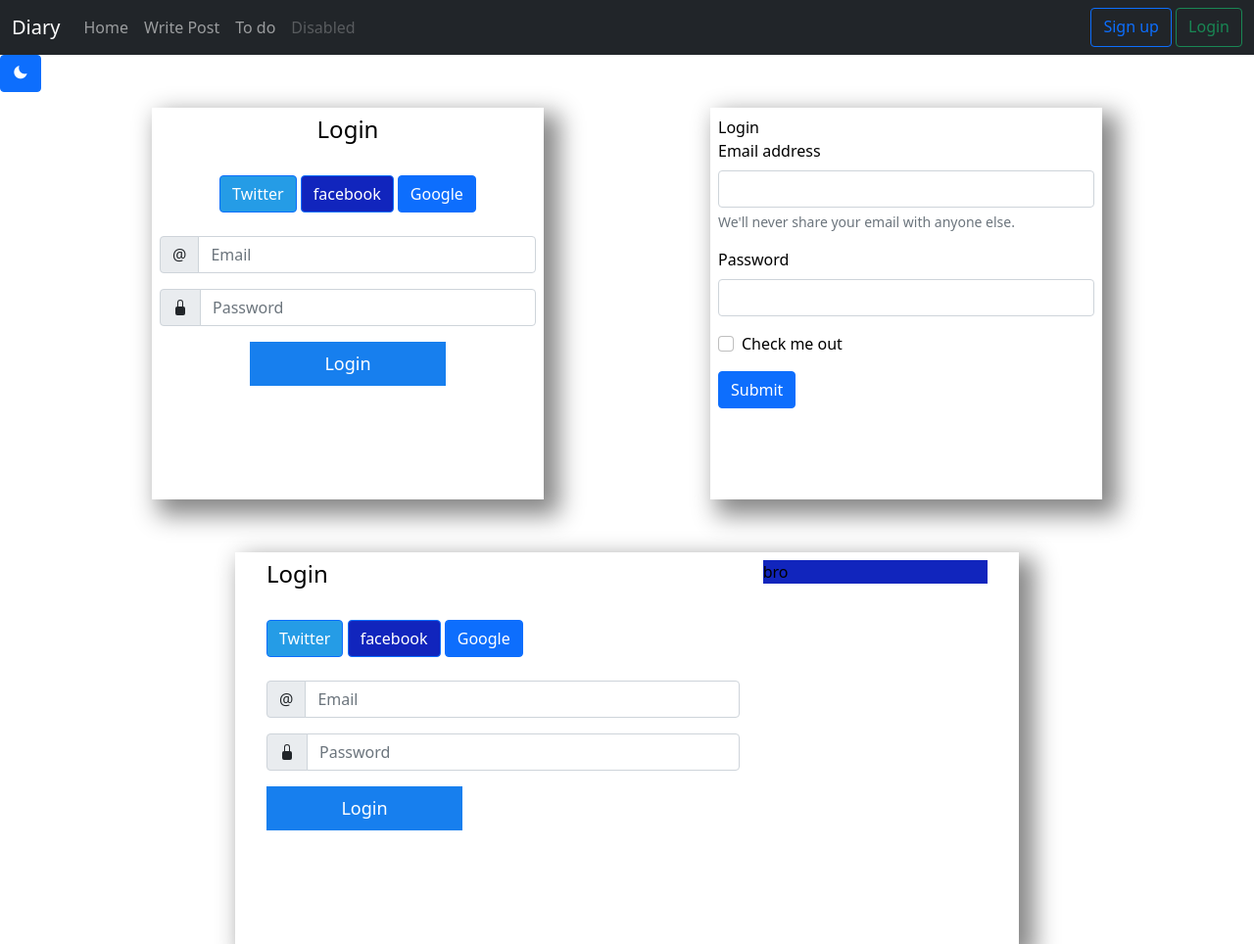
After one commit to Eddie2111/Personal-Diary, a PHP site: page /login.php in a window 1280 px wide. The commit adds this page. Shown: the whole page at 98% size. Run offline with PHP 8.4, Linux system fonts and the light colour scheme.

Commit message:
Add files via upload

```diff
--- a/head.php
+++ b/head.php
@@ -1,15 +1,15 @@
 <!Doctype html>
-
+<html>
 <?php
-
+include_once("proceeds/connection.php");
 $title = 'Diary';
 ?>
 <head>
         <title>
             <?php echo $title; ?>
         </title>
-        <link rel="stylesheet" href="style.css">
-        <link rel="stylesheet" href="css/bootstrap.min.css?v=2">
+        <link rel="stylesheet" href="style.css?v=7">
+        <link rel="stylesheet" href="css/bootstrap.min.css?v=4">
         <!-- <script src="https://unpkg.com/boxicons@2.1.1/dist/boxicons.js"></script> -->
         <link href='boxicons/css/boxicons.min.css' rel='stylesheet'>
         <script src="js/bootstrap.bundle.min.js"></script>
--- a/index.php
+++ b/index.php
@@ -11,7 +11,7 @@ session_start();
     <?php include_once("navbar.php")?>
 
 <?php //Critical section here!
-include_once("connection.php");
+ include_once("connection.php");
         // query
         $sql = "SELECT id, title, data, date FROM notes ORDER BY `notes`.`id` DESC";
         $result = $conn->query($sql);
--- /dev/null
+++ b/login.php
@@ -0,0 +1,187 @@
+<?php include("head.php"); ?>
+<?php include_once("navbar.php")?>
+
+<style>
+    .ccard {
+        margin:auto;
+        padding: auto;
+        height: 400px;
+        width: 400px;
+        padding: 0.5rem;
+        box-shadow: 11px 11px 23px 5px rgba(0,0,0,0.47);
+        -webkit-box-shadow: 11px 11px 23px 5px rgba(0,0,0,0.47);
+        -moz-box-shadow: 11px 11px 23px 5px rgba(0,0,0,0.47);
+        margin-top: 30px;
+    }
+    .ccard1 {
+        margin:auto;
+        padding: auto;
+        height: 400px;
+        width: 800px;
+        padding: 0.5rem;
+        box-shadow: 11px 11px 23px 5px rgba(0,0,0,0.47);
+        -webkit-box-shadow: 11px 11px 23px 5px rgba(0,0,0,0.47);
+        -moz-box-shadow: 11px 11px 23px 5px rgba(0,0,0,0.47);
+        margin-top: 30px;
+    }
+    @media only screen and (max-width: 600px) {
+
+        .ccard1 {
+        margin:auto;
+        padding: auto;
+        height: 400px;
+        width: 400px;
+        padding: 0.5rem;
+        box-shadow: 11px 11px 23px 5px rgba(0,0,0,0.47);
+        -webkit-box-shadow: 11px 11px 23px 5px rgba(0,0,0,0.47);
+        -moz-box-shadow: 11px 11px 23px 5px rgba(0,0,0,0.47);
+        margin-top: 30px;
+    }
+    }
+    .circle {
+        height: 90px;
+        width: 90px;
+        background-color: #FAFAFA;
+        border-radius: 50%;
+        margin-left:15px;
+        transition: 0.3s ease;
+}
+.circle:hover {
+        height: 90px;
+        width: 90px;
+        background-color: #1a65e8;
+        border-radius: 50%;
+
+}
+
+    </style>
+
+
+    <body id="body-pd">
+
+<!-- do not use grid because it's not responsive -->
+        <div class="container">
+            <div class="row">
+                <div class="col">
+                    <div class="ccard" >
+                        <center><h4> Login </h4> <br/></center>
+                        <form action="proceeds/authentication.php" type="Submit" >
+                        <div class="d-flex justify-content-center">
+
+                        <button class="btn btn-primary" style="background-color:#259ce6">
+                            Twitter
+                        </button><span>&nbsp;</span>
+                        <button class="btn btn-primary" style="background-color: #1125bd">
+                            facebook
+                        </button><span>&nbsp;</span>
+                        <button class="btn btn-primary">
+                            Google
+                        </button>
+                        </div>
+                        <br/>
+                        <div class="input-group mb-3">
+                        <!-- email from here -->
+                            <span class="input-group-text" id="basic-addon1">@</span>
+                            <input type="email" class="form-control" name="email" placeholder="Email" aria-label="Username" aria-describedby="basic-addon1" required="required">
+                        </div>
+                        <div class="input-group mb-3">
+
+                            <span class="input-group-text" id="basic-addon1">
+                            <svg xmlns="http://www.w3.org/2000/svg" width="16" height="16" fill="currentColor" class="bi bi-lock-fill" viewBox="0 0 16 16">
+                                <path d="M8 1a2 2 0 0 1 2 2v4H6V3a2 2 0 0 1 2-2zm3 6V3a3 3 0 0 0-6 0v4a2 2 0 0 0-2 2v5a2 2 0 0 0 2 2h6a2 2 0 0 0 2-2V9a2 2 0 0 0-2-2z"/>
+                            </svg>
+                            </span>
+                        <!-- password from here -->
+                            <input type="text" class="form-control" name="password" placeholder="Password" aria-label="Username" aria-describedby="basic-addon1" required="required">
+                        </div>
+                        <center><button type="submit" class="submit-button">Login</button></center>
+
+                    </div>
+                    </form>
+
+
+                    </div>
+
+                    <div class="col">
+                    <div class="ccard">
+                        Login
+                        <form>
+                            <div class="mb-3">
+                                <label for="exampleInputEmail1" class="form-label">Email address</label>
+                                <input type="email" class="form-control" id="exampleInputEmail1" aria-describedby="emailHelp">
+                                <div id="emailHelp" class="form-text">We'll never share your email with anyone else.</div>
+                            </div>
+                            <div class="mb-3">
+                                <label for="exampleInputPassword1" class="form-label">Password</label>
+                                <input type="password" class="form-control" id="exampleInputPassword1">
+                            </div>
+                            <div class="mb-3 form-check">
+                                <input type="checkbox" class="form-check-input" id="exampleCheck1">
+                                <label class="form-check-label" for="exampleCheck1">Check me out</label>
+                            </div>
+                            <button type="submit" class="btn btn-primary">Submit</button>
+                        </form>
+
+                    </div>
+                    </div>
+        </div>
+<br/>
+        <div class="container">
+            <div class="row">
+                <div class="col">
+                    <div class="ccard1 ">
+                    <div class="container">
+  <div class="row">
+    <div class="col-8">
+
+                        <h4> Login </h4> <br/>
+                        <form action="proceeds/authentication.php" type="Submit" >
+                        <div class="d-flex ">
+
+                        <button class="btn btn-primary" style="background-color:#259ce6">
+                            Twitter
+                        </button><span>&nbsp;</span>
+                        <button class="btn btn-primary" style="background-color: #1125bd">
+                            facebook
+                        </button><span>&nbsp;</span>
+                        <button class="btn btn-primary">
+                            Google
+                        </button>
+                        </div>
+                        <br/>
+                        <div class="input-group mb-3">
+                        <!-- email from here -->
+                            <span class="input-group-text" id="basic-addon1">@</span>
+                            <input type="email" class="form-control" name="email" placeholder="Email" aria-label="Username" aria-describedby="basic-addon1" required="required">
+                        </div>
+                        <div class="input-group mb-3">
+
+                            <span class="input-group-text" id="basic-addon1">
+                            <svg xmlns="http://www.w3.org/2000/svg" width="16" height="16" fill="currentColor" class="bi bi-lock-fill" viewBox="0 0 16 16">
+                                <path d="M8 1a2 2 0 0 1 2 2v4H6V3a2 2 0 0 1 2-2zm3 6V3a3 3 0 0 0-6 0v4a2 2 0 0 0-2 2v5a2 2 0 0 0 2 2h6a2 2 0 0 0 2-2V9a2 2 0 0 0-2-2z"/>
+                            </svg>
+                            </span>
+                        <!-- password from here -->
+                            <input type="text" class="form-control" name="password" placeholder="Password" aria-label="Username" aria-describedby="basic-addon1" required="required">
+                        </div>
+                        <button type="submit" class="submit-button">Login</button>
+
+
+                    </form>
+    </div>
+    <div class="col">
+      <style>
+          .secondcard{
+          background-color: #1125bd;
+
+          }
+      </style>
+      <div class="secondcard">bro </div>
+
+    </div>
+  </div>
+
+                    </div>
+                </div>
+            </div>
+        </div>
--- a/modescript.js
+++ b/modescript.js
@@ -2,3 +2,8 @@ function modechange() {
     var element = document.getElementById("body-pd");
     element.classList.toggle("body-dark");
   }
+
+function myFunction() {
+    var element = document.getElementById("myDIV");
+    element.classList.toggle("mystyle");
+  }
--- a/navbar.php
+++ b/navbar.php
@@ -4,7 +4,14 @@ include("head.php");
 ?>
 <nav class="navbar navbar-expand-lg navbar-dark bg-dark">
   <div class="container-fluid">
-    <button class="navbar-toggler" type="button" data-bs-toggle="collapse" data-bs-target="#navbarTogglerDemo03" aria-controls="navbarTogglerDemo03" aria-expanded="false" aria-label="Toggle navigation">
+    <button
+        class="navbar-toggler"
+        type="button"
+        data-bs-toggle="collapse"
+        data-bs-target="#navbarTogglerDemo03"
+        aria-controls="navbarTogglerDemo03"
+
+        aria-label="Toggle navigation">
       <span class="navbar-toggler-icon"></span>
     </button>
     <a class="navbar-brand" href="index.php">Diary</a>
@@ -24,10 +31,10 @@ include("head.php");
         </li>
       </ul>
       <form class="d-flex">
-
-
-        <input class="form-control me-2" type="search" placeholder="Search" aria-label="Search">
-        <button class="btn btn-outline-success" type="submit">Search</button>
+        <!-- <input class="form-control me-2" type="search" placeholder="Search" aria-label="Search"> -->
+        <a href="login.php" class="btn btn-outline-primary">Sign up </a>
+        <p>&nbsp;</p>
+        <a href="login.php" class="btn btn-outline-success">Login</a>
       </form>
     </div>
   </div>
@@ -36,3 +43,4 @@ include("head.php");
 <button class="btn btn-primary" onClick="modechange()" style="margin:0px 20px 0px 0px;float:left;position:fixed;">
               <i class='bx bxs-moon'> </i>
       </button>
+      <br/>
--- /dev/null
+++ b/proceeds/authorization.php
@@ -0,0 +1,3 @@
+<?php
+//not empty
+?>
--- /dev/null
+++ b/proceeds/connection.php
@@ -0,0 +1,11 @@
+<?php
+$servername = "localhost";
+$username = "root";
+$password = "";
+$dbname = "diary";
+// Create connection
+$conn = new mysqli($servername, $username, $password, $dbname);
+
+// Check connection
+
+?>
--- /dev/null
+++ b/proceeds/edit.php
@@ -0,0 +1,3 @@
+<?php
+/** Not and empty file**/
+?>
--- a/style.css
+++ b/style.css
@@ -1,10 +1,7 @@
 .body-dark{
     background-color:rgb(22, 22, 22);
     color:white;
-
-
 }
-
 .mystyle {
     width: 100%;
     padding: 25px;
@@ -13,3 +10,87 @@
     font-size: 25px;
     transition: 0.5s ease-in-out;
   }
+
+  .circle {
+    height: 25px;
+    width: 25px;
+    background-color: #bbb;
+    border-radius: 50%;
+    display: inline-block;
+  }
+
+.submit-button{
+    background-color: rgb(23, 127, 238);
+    color: white;
+    font-size: 18px;
+    border: none;
+    height:45px;
+    width:200px;
+    transition: 0.3s ease-in-out;
+}
+.submit-button:hover{
+    background-color: rgb(47, 220, 47);
+    color: white;
+    font-size: 18px;
+    border: none;
+    height:45px;
+    width:300px;
+    transition: 0.3s ease-in-out;
+}
+@media only screen and (max-width: 600px) {
+
+.submit-button{
+    background-color: rgb(23, 127, 238);
+    color: white;
+    font-size: 18px;
+    border: none;
+    height:45px;
+    width:100px;
+    transition: 0.3s ease-in-out;
+}
+.submit-button:hover{
+    background-color: rgb(47, 220, 47);
+    color: white;
+    font-size: 18px;
+    border: none;
+    height:45px;
+    width:150px;
+    transition: 0.3s ease-in-out;
+}
+.ccard1 {
+    margin:auto;
+    padding: auto;
+    height: 400px;
+    width: 400px;
+    padding: 0.5rem;
+    box-shadow: 11px 11px 23px 5px rgba(0,0,0,0.47);
+    -webkit-box-shadow: 11px 11px 23px 5px rgba(0,0,0,0.47);
+    -moz-box-shadow: 11px 11px 23px 5px rgba(0,0,0,0.47);
+    margin-top: 30px;
+}
+
+}
+
+
+.ccard {
+    margin:auto;
+    padding: auto;
+    height: 400px;
+    width: 400px;
+    padding: 0.5rem;
+    box-shadow: 11px 11px 23px 5px rgba(0,0,0,0.47);
+    -webkit-box-shadow: 11px 11px 23px 5px rgba(0,0,0,0.47);
+    -moz-box-shadow: 11px 11px 23px 5px rgba(0,0,0,0.47);
+    margin-top: 30px;
+}
+.ccard1 {
+    margin:auto;
+    padding: auto;
+    height: 400px;
+    width: 800px;
+    padding: 0.5rem;
+    box-shadow: 11px 11px 23px 5px rgba(0,0,0,0.47);
+    -webkit-box-shadow: 11px 11px 23px 5px rgba(0,0,0,0.47);
+    -moz-box-shadow: 11px 11px 23px 5px rgba(0,0,0,0.47);
+    margin-top: 30px;
+}
```
Also changed, not shown: post.php (+10 -10 lines), proceeds/authentication.php (added, +34 -0 lines), proceeds/delete_day.php (added, +10 -0 lines), proceeds/delete_task.php (added, +10 -0 lines), proceeds/insert_day.php (added, +25 -0 lines), proceeds/insert_task.php (added, +25 -0 lines), todolist.php (+11 -11 lines).
